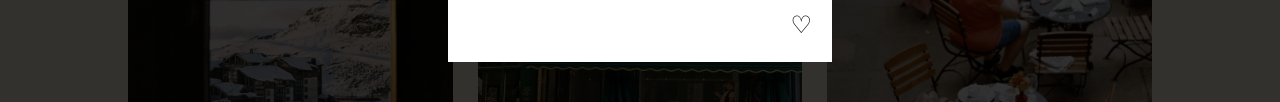
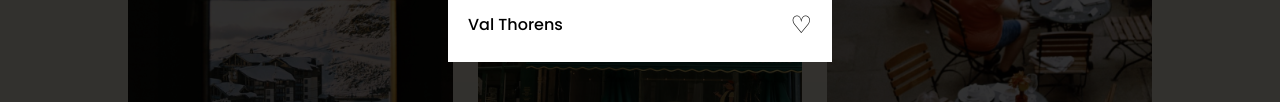
Before and after one commit to Xeinny07/Circle-08-Spots-Website-Assignment, a plain HTML site: page index.html in a window 1280 px wide. Both pictures are taken after a click on the picture 290 px from the left and 484 px from the top of the page. Shown: the part 427-529 px from the top of the page. Drawn offline with Linux system fonts and the light colour scheme.

Commit message:
Added image preview

```diff
--- a/main.js
+++ b/main.js
@@ -75,7 +75,7 @@ document . addEventListener('DOMContentLoaded', function () {
         console.log("image clicked:", this.src);
          document.getElementById('image-modal').style.display = 'block';
          document.getElementById('modal-img').src = this.src;
-         document.getElementById('modal-text').textContent = this.dataset.caption;
+         document.getElementById('modal-text').textContent = this.dataset.name;
          const heart = document.getElementById('modal-heart');
          heart.classList.remove('liked');
          heart.textContent = '♡'
```
Also changed, not shown: index.html (+2 -3 lines).
